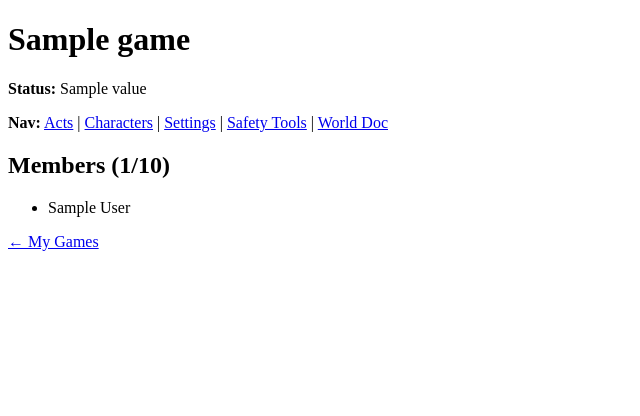
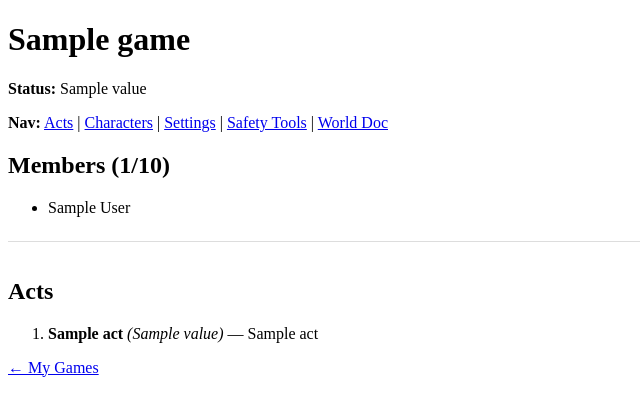
Before and after one commit to phobologic/loom, a FastAPI app: template loom/templates/game_detail.html in a window 1280 px wide. Shown: the top 416 px of the page, without its empty margins (0-640 px from the left). Run offline with FastAPI, Linux system fonts and the light colour scheme; the template is opened without the code that fills it: most values are stand-ins (such as "Sample title", 1, 10 or a date in 2020).

Commit message:
Implement Game Dashboard Full Content (loo-5s8p)
Populates the game dashboard with acts and scenes: the route now eagerly
loads acts (ordered by `order`) with their nested scenes, and the template
renders the full acts list with per-scene detail for the active act.

Game state lifecycle (setup/active/paused/archived) and organizer-only
pause/resume/archive controls were already enforced; this step wires the
structural content into the dashboard view.

Co-Authored-By: Claude Sonnet 4.6 <noreply@anthropic.com>

```diff
--- a/loom/templates/game_detail.html
+++ b/loom/templates/game_detail.html
@@ -78,5 +78,33 @@
 </section>
 {% endif %}
 
+<section style="margin-top:1.5rem; border-top:1px solid #ddd; padding-top:1rem;">
+  <h2>Acts</h2>
+  {% if acts %}
+  <ol>
+    {% for act in acts %}
+    <li>
+      <strong>{{ act.title if act.title else "Act " ~ loop.index }}</strong>
+      <em>({{ act.status.value | capitalize }})</em>
+      {% if act.guiding_question %} — {{ act.guiding_question }}{% endif %}
+      {% if act.status.value == "active" and act.scenes %}
+      <ul style="margin-top:0.5rem;">
+        {% for scene in act.scenes %}
+        <li>
+          Scene {{ loop.index }}: {{ scene.guiding_question }}
+          {% if scene.location %} — <em>{{ scene.location }}</em>{% endif %}
+          [{{ scene.status.value | capitalize }}{% if scene.status.value == "active" %}, tension {{ scene.tension }}{% endif %}]
+        </li>
+        {% endfor %}
+      </ul>
+      {% endif %}
+    </li>
+    {% endfor %}
+  </ol>
+  {% else %}
+  <p>No acts yet. Acts will appear here once play begins.</p>
+  {% endif %}
+</section>
+
 <p style="margin-top:1rem;"><a href="/games">&larr; My Games</a></p>
 {% endblock %}
```
Also changed, not shown: loom/routers/games.py (+11 -2 lines), .tickets/loo-5s8p.md.
